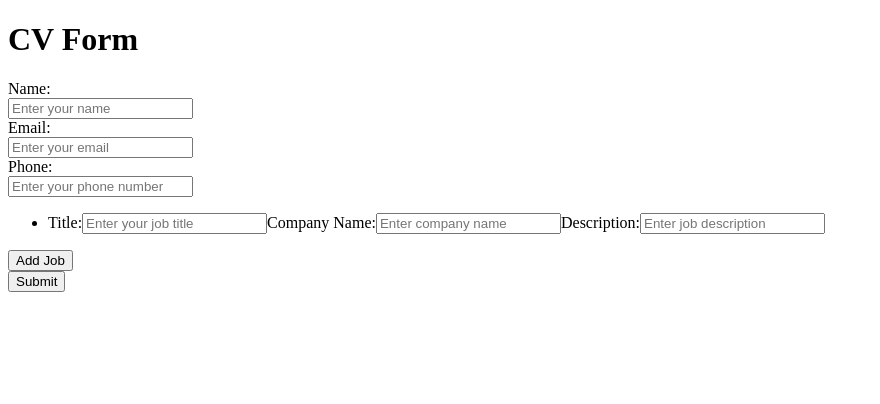
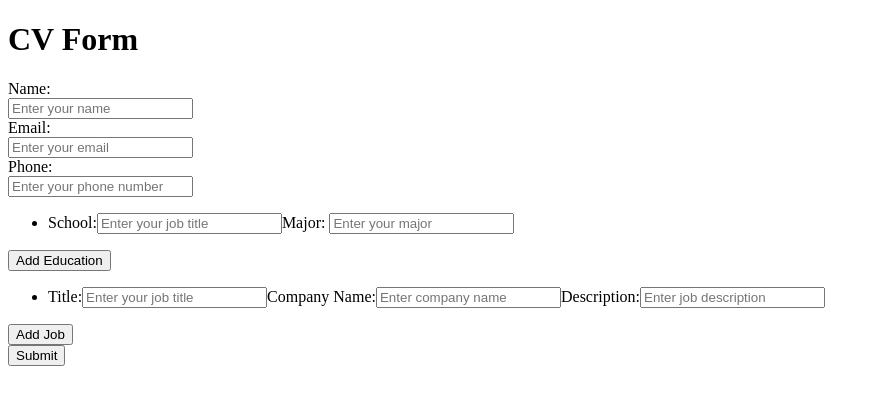
Before and after one commit to MisterShika/TOP_cv_application, a React (Vite) app: page / in a window 1280 px wide. Shown: the top 404 px of the page, without its empty margins (0-880 px from the left). Built offline with nearby package versions, Linux system fonts and the light colour scheme.

Commit message:
Education now functional besides date selection

```diff
--- a/src/CVForm.jsx
+++ b/src/CVForm.jsx
@@ -1,6 +1,7 @@
 import { useState } from 'react'
 import './style/CVForm.css'
 import PrevJobs from './PrevJobs';
+import PrevEducation from './PrevEducation';
 
 
 function CVForm () {
@@ -55,6 +56,8 @@ function CVForm () {
             <label htmlFor="phone">Phone:</label>
             <input type="tel" id="phone" name="phone" placeholder="Enter your phone number" value={formData.phone} onChange={handleChange} required />
 
+            <PrevEducation formData={formData} setFormData={setFormData} />
+
             <PrevJobs formData={formData} setFormData={setFormData} />
 
             <button type="submit" onClick={testClick}>Submit</button>
--- a/src/PrevEducation.jsx
+++ b/src/PrevEducation.jsx
@@ -15,8 +15,21 @@ function PrevEducation ({formData, setFormData}) {
         }));
     }
 
+    const addEducation = () => {
+        const newEducation = {
+            id: crypto.randomUUID(),
+            title: "",
+            company: "",
+            description: ""
+        };
+        setFormData((prevData) => ({
+            ...prevData,
+            education : [...prevData.education, newEducation]
+        }));
+    }
 
     return (
+        <div>
             <ul>
                 {
                     formData.education.map((education) =>
@@ -30,10 +43,21 @@ function PrevEducation ({formData, setFormData}) {
                                 value={education.school}
                                 onChange={(e) => handleChange(e, education.id)}
                             />
+                            <label htmlFor={`major-${education.id}`}>Major: </label>
+                            <input
+                                type="text"
+                                id={`major-${education.id}`}
+                                name="major"
+                                placeholder="Enter your major"
+                                value={education.major}
+                                onChange={(e) => handleChange(e, education.id)}
+                            />
                         </li>
                     )
                 }
             </ul>
+            <button onClick={addEducation}>Add Education</button>
+        </div>
     );
 }
 
```
Lines whose indentation alone changed are shown as unchanged.
